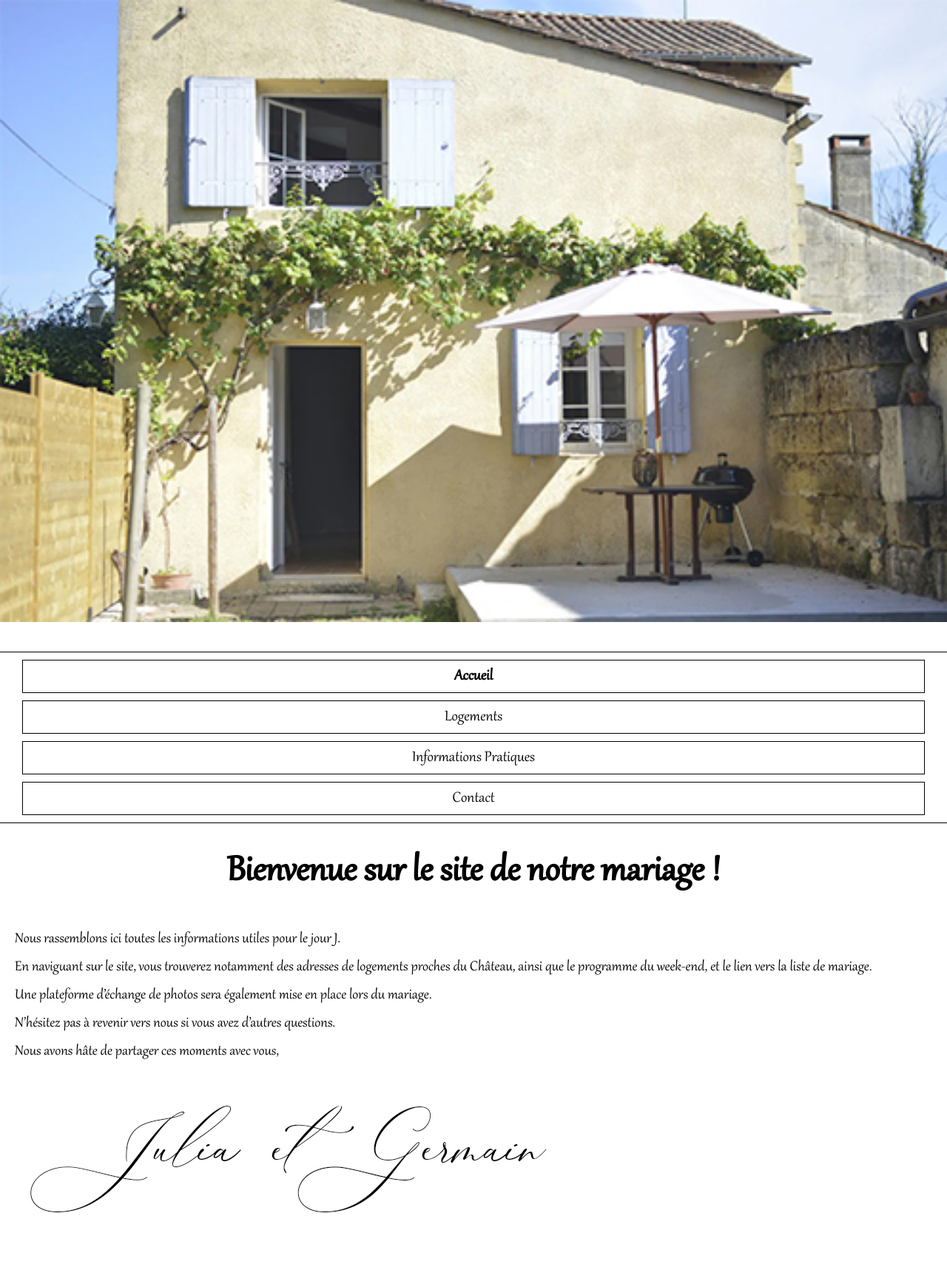
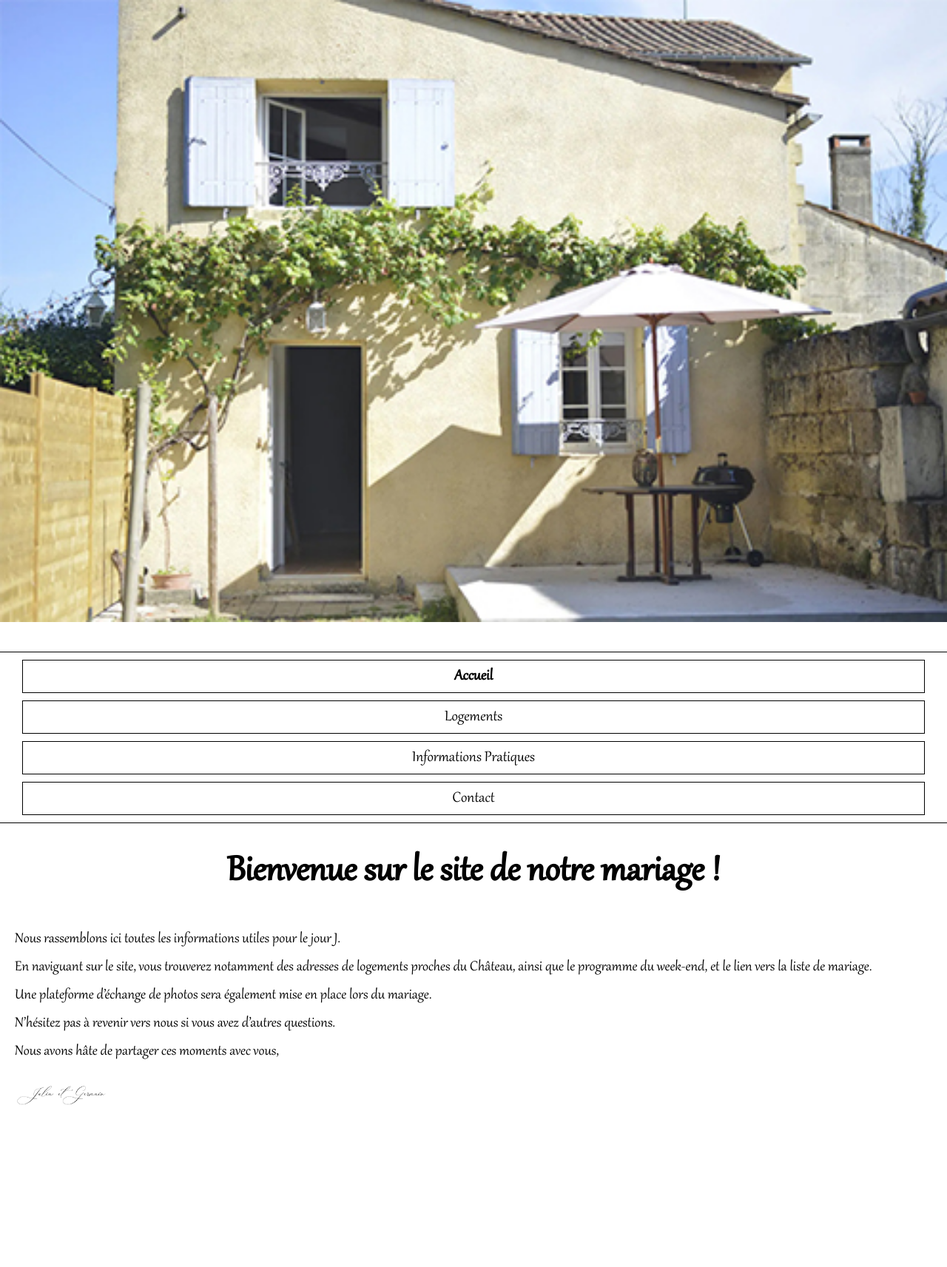
Before and after one commit to Germinal-A/Site-du-Mariage-de-Julia-et-Germain, a Jekyll site: the page built from index.md, in a window 1280 px wide. Shown: the whole page at 74% size. Built offline with Jekyll 4.4.1, drawn with Linux system fonts in a browser that asks for light colours; after the commit the page ends 1553 px from its top, so only the background shows below that.

Commit message:
Update index.md

```diff
--- a/index.md
+++ b/index.md
@@ -12,4 +12,4 @@
 N'hésitez pas à revenir vers nous si vous avez d'autres questions.
 Nous avons hâte de partager ces moments avec vous,
 
-<img src="/assets/Signature.jpg">
+<img src="/assets/Signature.jpg" width="10%">
```
